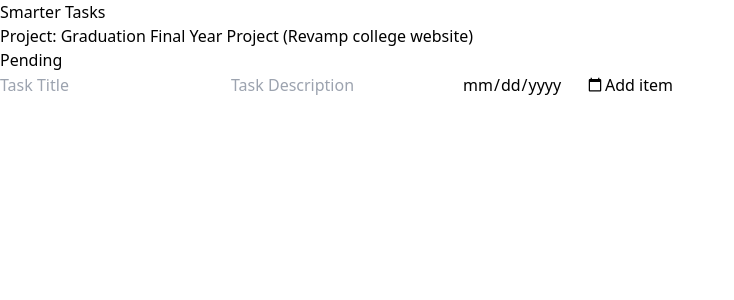
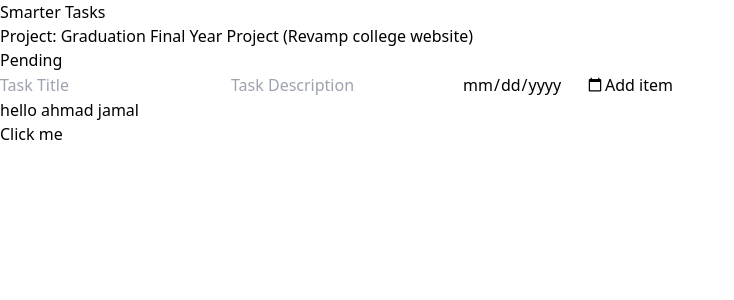
Before and after one commit to ahmadtulas/wd301, a React (Vite) app in the folder smarter-tasks/: page / in a window 1280 px wide. Shown: the top 300 px of the page, without its empty margins (0-734 px from the left). Built offline with nearby package versions, Linux system fonts and the light colour scheme.

Commit message:
Hooks Practice

```diff
--- a/smarter-tasks/src/App.tsx
+++ b/smarter-tasks/src/App.tsx
@@ -1,8 +1,10 @@
 import TaskApp from './TaskApp';
+import StateComponent from './StateComponent';
 function App() {
   return (
     <div className="App">
       <TaskApp />
+      <StateComponent />
     </div>
   );
 }
--- /dev/null
+++ b/smarter-tasks/src/StateComponent.tsx
@@ -0,0 +1,23 @@
+import { useState } from 'react';
+
+function StateComponent() {
+  const [title, setTitle] = useState(() => {
+    return 'hello ahmad jamal';
+  });
+
+  function setCustomState() {
+    setTitle('Hi Hooks');
+  }
+  console.log(title, 'title');
+  console.log(setTitle, 'setStateFunction');
+  return (
+    <>
+      <div>{title}</div>
+      <button className="bg-red-400" onClick={setCustomState}>
+        Click me
+      </button>
+    </>
+  );
+}
+
+export default StateComponent;
```
